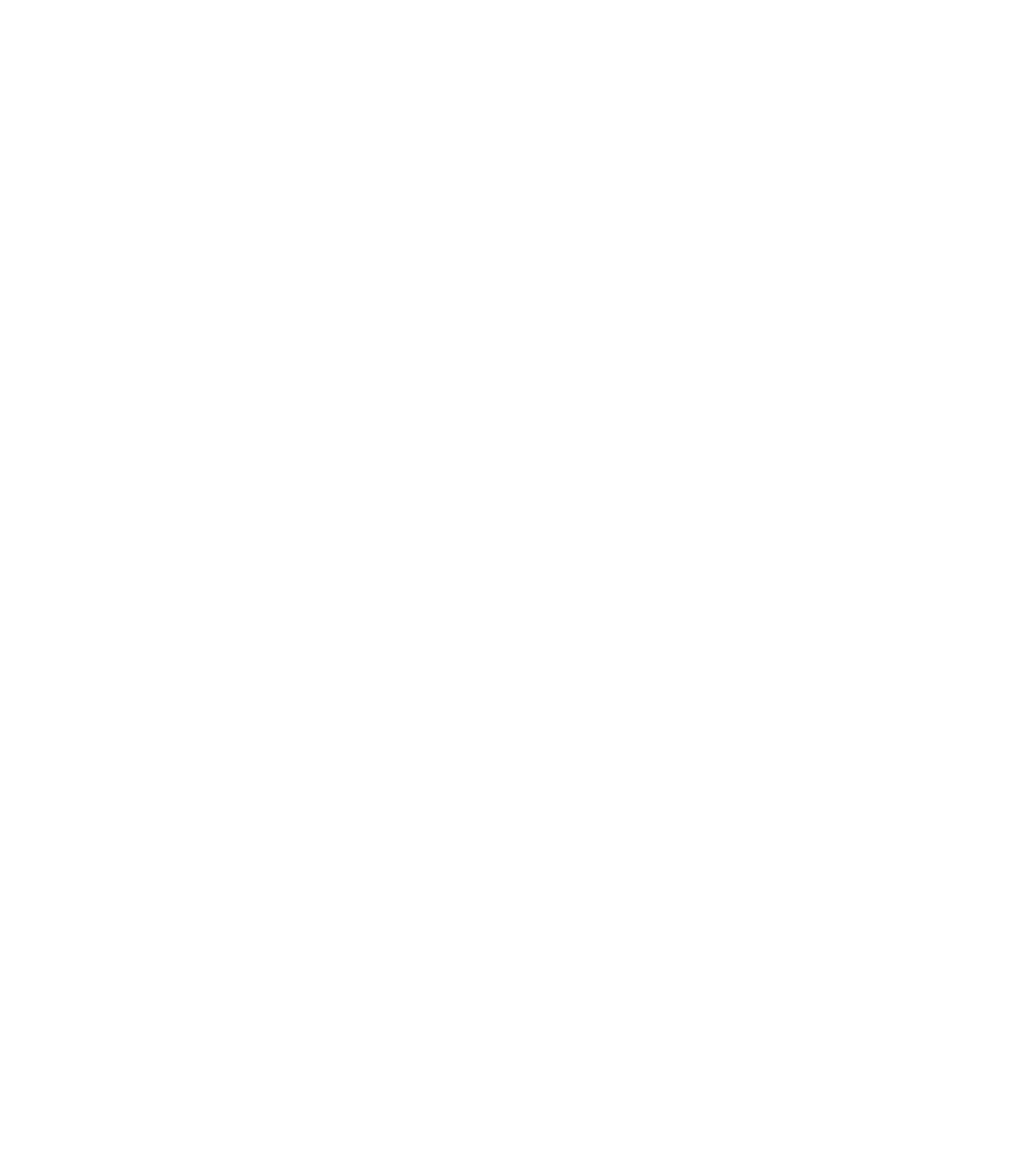
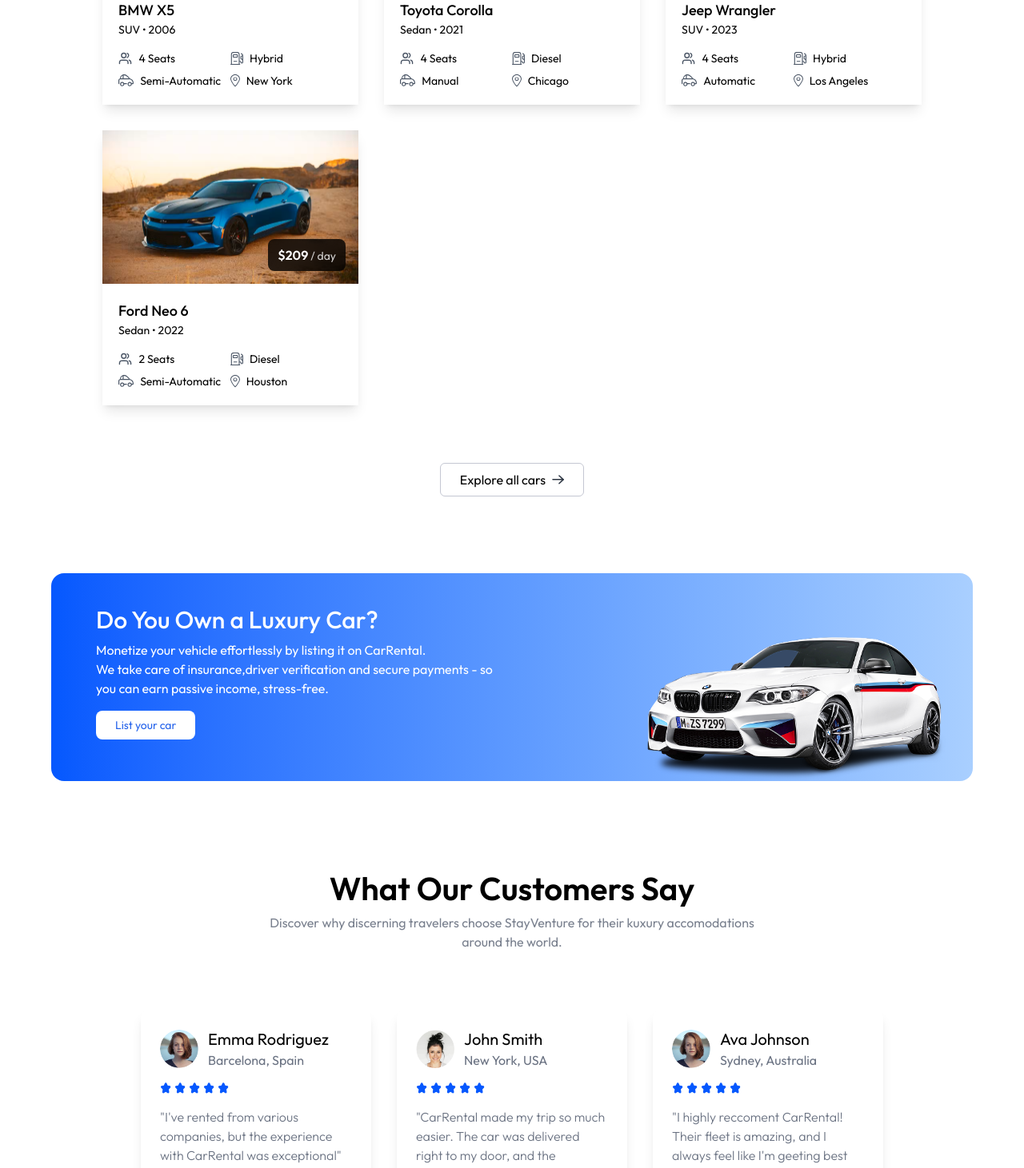
Before and after one commit to Pinki049/CarRental_MERN, a React (Vite) app in the folder client/: page / in a window 1280 px wide. Shown: the part 1330-2791 px from the top of the page at 80% size. Before the commit the page ends 873 px from the top, so only its background shows below. Built offline with nearby package versions, Linux system fonts and the light colour scheme.

Commit message:
FeaturedSection and Testimonial

```diff
--- /dev/null
+++ b/client/src/components/Banner.jsx
@@ -0,0 +1,25 @@
+import React from 'react'
+import { assets } from '../assets/assets'
+const Banner = () => {
+  return (
+    <div className='flex flex-col md:flex-row md:items-start items-center
+    justify-between px-8 min-md:pl-14 pt-10 bg-gradient-to-r from-[#0558FE] to-[#A9CFFF]
+    max-w-6xl mx-3 md:mx-auto rounded-2xl overflow-hidden'>
+
+      <div className='text-white'>
+        <h2 className='text-3xl font-medium'>Do You Own a Luxury Car?</h2>
+        <p className='mt-2'>Monetize your vehicle effortlessly by listing it on CarRental.</p>
+        <p className='max-w-130'>We take care of insurance,driver verification and secure payments -
+        so you can earn passive income, stress-free.</p>
+
+        <button className='px-6 py-2 bg-white hover:bg-slate-100 transition-all
+        text-primary rounded-lg text-sm mt-4 cursor-pointer'>List your car</button>
+      </div>
+
+       <img src={assets.banner_car_image} alt="car" className='max-h-45 mt-10'/>
+
+    </div>
+  )
+}
+
+export default Banner
--- /dev/null
+++ b/client/src/components/CarCard.jsx
@@ -0,0 +1,61 @@
+import React from 'react'
+import { assets } from '../assets/assets'
+import { useNavigate } from 'react-router-dom'
+
+const CarCard = ({car}) => {
+
+
+      const currency = import.meta.env.VITE_CURRENCY
+      const navigate = useNavigate()
+
+  return (
+    <div onClick={()=>{navigate(`/car-detail/${car._id}`); scrollTo(0,0)}} className='group rounded-x1 overflow-hidden shadow-lg hower:-translate-y-1
+    transition-all duration-500 cursor-pointer'>
+
+      <div className='relative h-48 overflow-hidden'>
+        <img src={car.image} alt="Car Image" className='w-full h-full object-cover
+        transition-tranform duration-500 group-hover:scale-105'/>
+
+        {car.isAvailabe && <p className='absolute tpo-4 left-4 bg-primary/90
+        text-white text-xs px-2.5 py-1 rounded-full'>Available Now</p>}
+
+
+        <div className='absolute bottom-4 right-4 bg-black/80 backdrop-blur-sm
+        text-white px-3 py-2 rounded-lg'>
+            <span className='font-semibold'>{currency}{car.pricePerDay}</span>
+            <span className='text-sm text-white/80'> / day</span>
+        </div>
+      </div>
+      <div className='p-4 sm:p-5'>
+        <div className='flex justify-between items-start mb-2'>
+         <div>
+            <h3 className='text-lg font-medium'>{car.brand} {car.model}</h3>
+            <p className='text-muted-foreground text-sm'>{car.category} • {car.year}</p>
+         </div>
+        </div>
+
+        <div className='mt-4 grid grid-cols-2 gap-y-2 text-grey-600'>
+          <div className='flex items-center text-sm text-muted-foreground'>
+            <img src={assets.users_icon} alt="" className='h-4 mr-2' />
+            <span>{car.seating_capacity} Seats</span>
+          </div>
+           <div className='flex items-center text-sm text-muted-foreground'>
+            <img src={assets.fuel_icon} alt="" className='h-4 mr-2' />
+            <span>{car.fuel_type}</span>
+          </div>
+          <div className='flex items-center text-sm text-muted-foreground'>
+            <img src={assets.car_icon} alt="" className='h-4 mr-2' />
+            <span>{car.transmission}</span>
+          </div>
+          <div className='flex items-center text-sm text-muted-foreground'>
+            <img src={assets.location_icon} alt="" className='h-4 mr-2' />
+            <span>{car.location}</span>
+          </div>
+        </div>
+
+      </div>
+    </div>
+  )
+}
+
+export default CarCard
--- /dev/null
+++ b/client/src/components/FeaturedSection.jsx
@@ -0,0 +1,41 @@
+import React from 'react'
+import Title from './Title'
+import { assets, dummyCarData } from '../assets/assets'
+import CarCard from './CarCard'
+import { useNavigate } from 'react-router-dom'
+
+const FeaturedSection = () => {
+
+    const navigate = useNavigate()
+
+  return (
+    <div className='flex flex-col items-center py-24 px-6 md:px-16
+    lg:px-24 xl:px-32'>
+
+      <div>
+         <Title title='Featured Vehicles' subTitle='Explore our selection of
+         premium vehicles available for your next adventure.'/>
+      </div>
+
+      <div className='grid grid-cols-1 sm:grid-cols-2 lg:grid-cols-3 gap-8 mt-18'>
+       {
+          dummyCarData.slice(0,6).map((car)=> (
+            <div key={car._id}>
+               <CarCard car={car}/>
+            </div>
+          ))
+       }
+      </div>
+      <button onClick={()=>{
+         navigate('/cars'); scrollTo(0,0)
+      }}
+      className='flex items-center justify-center gap-2 px-6 py-2 border
+      border-borderColor hover:bg-grey-50 rounded-md mt-18 cursor-pointer'>
+        Explore all cars <img src={assets.arrow_icon} alt="arrow"/>
+      </button>
+
+    </div>
+  )
+}
+
+export default FeaturedSection
--- /dev/null
+++ b/client/src/components/Testimonial.jsx
@@ -0,0 +1,55 @@
+import React from 'react'
+import Title from './Title'
+import { assets } from '../assets/assets'
+
+const Testimonial = () => {
+
+      const testimonials = [
+        { name: "Emma Rodriguez",
+          location: "Barcelona, Spain",
+          image: assets.testimonial_image_1,
+          testimonial: "I've rented from various companies, but the experience with CarRental was exceptional"
+        },
+        { name: "John Smith",
+          location: "New York, USA",
+          image: assets.testimonial_image_2,
+          testimonial: "CarRental made my trip so much easier. The car was delivered right to my door, and the cutsomer service was fantastic!"
+        },
+        { name: "Ava Johnson",
+          location: "Sydney, Australia",
+          image: assets.testimonial_image_1,
+          testimonial: "I highly reccoment CarRental! Their fleet is amazing, and I always feel like I'm geeting best deals."
+        }
+    ];
+
+  return (
+    <div className="py-28 px-6 md:px-16 lg:px-24 xl:px-44">
+
+         <Title title="What Our Customers Say" subTitle="Discover why discerning travelers
+         choose StayVenture for their kuxury accomodations around the world."/>
+
+            <div className="grid grid-cols-1 sm:grid-cols-2 lg:grid-cols-3 gap-8 mt-18">
+                {testimonials.map((testimonial, index) => (
+                    <div key={index} className="bg-white p-6 rounded-xl shadow-lg
+                    hover:-translate-y-1 transition-all duration-500">
+                        <div className="flex items-center gap-3">
+                            <img className="w-12 h-12 rounded-full" src={testimonial.image} alt={testimonial.name} />
+                            <div>
+                                <p className="text-xl">{testimonial.name}</p>
+                                <p className="text-gray-500">{testimonial.location}</p>
+                            </div>
+                        </div>
+                        <div className="flex items-center gap-1 mt-4">
+                            {Array(5).fill(0).map((_, index) => (
+                                <img key={index} src={assets.star_icon} alt="star-icon"/>
+                            ))}
+                        </div>
+                        <p className="text-gray-500 max-w-90 mt-4 font-light">"{testimonial.testimonial}"</p>
+                    </div>
+                ))}
+            </div>
+        </div>
+  )
+}
+
+export default Testimonial
--- /dev/null
+++ b/client/src/components/Title.jsx
@@ -0,0 +1,13 @@
+import React from 'react'
+
+const Title = ({ title, subTitle, align }) => {
+  return (
+    <div className={`flex flex-col justify-center items-center
+    text-center ${align === "left" && "md:items-start md:text-left"}`}>
+      <h1 className='font-semibold text-4xl md:text-[40px]'>{title}</h1>
+      <p className='text-sm md:text-base text-gray-500/90 mt-2 max-w-156'>{subTitle}</p>
+    </div>
+  )
+}
+
+export default Title
--- a/client/src/pages/Home.jsx
+++ b/client/src/pages/Home.jsx
@@ -1,10 +1,16 @@
 import React from 'react'
 import Hero from '../components/Hero'
+import FeaturedSection from '../components/FeaturedSection'
+import Banner from '../components/Banner'
+import Testimonial from '../components/Testimonial'
 
 const Home = () => {
   return (
     <>
-      <Hero/>
+      <Hero />
+      <FeaturedSection />
+      <Banner />
+      <Testimonial />
     </>
   )
 }
```
Also changed, not shown: 1 other file (tests, documents, lock files or other folders).
